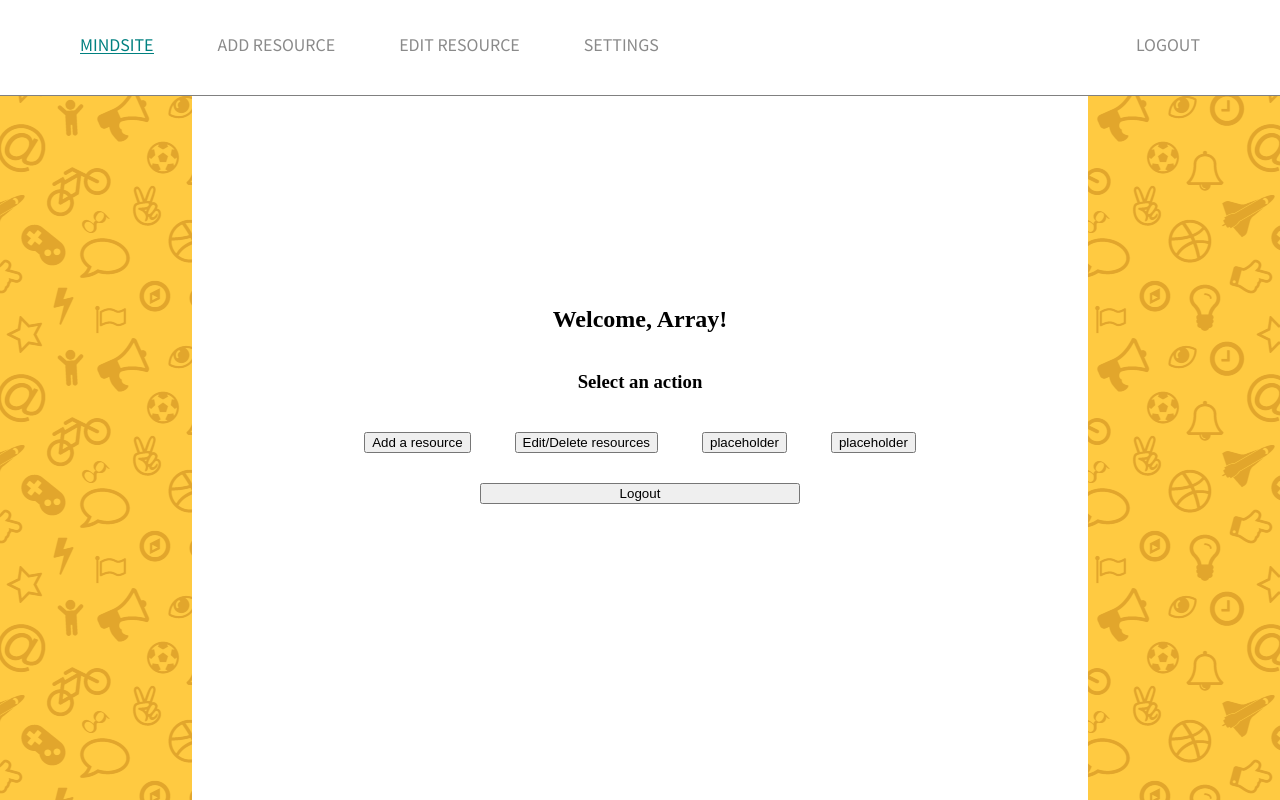
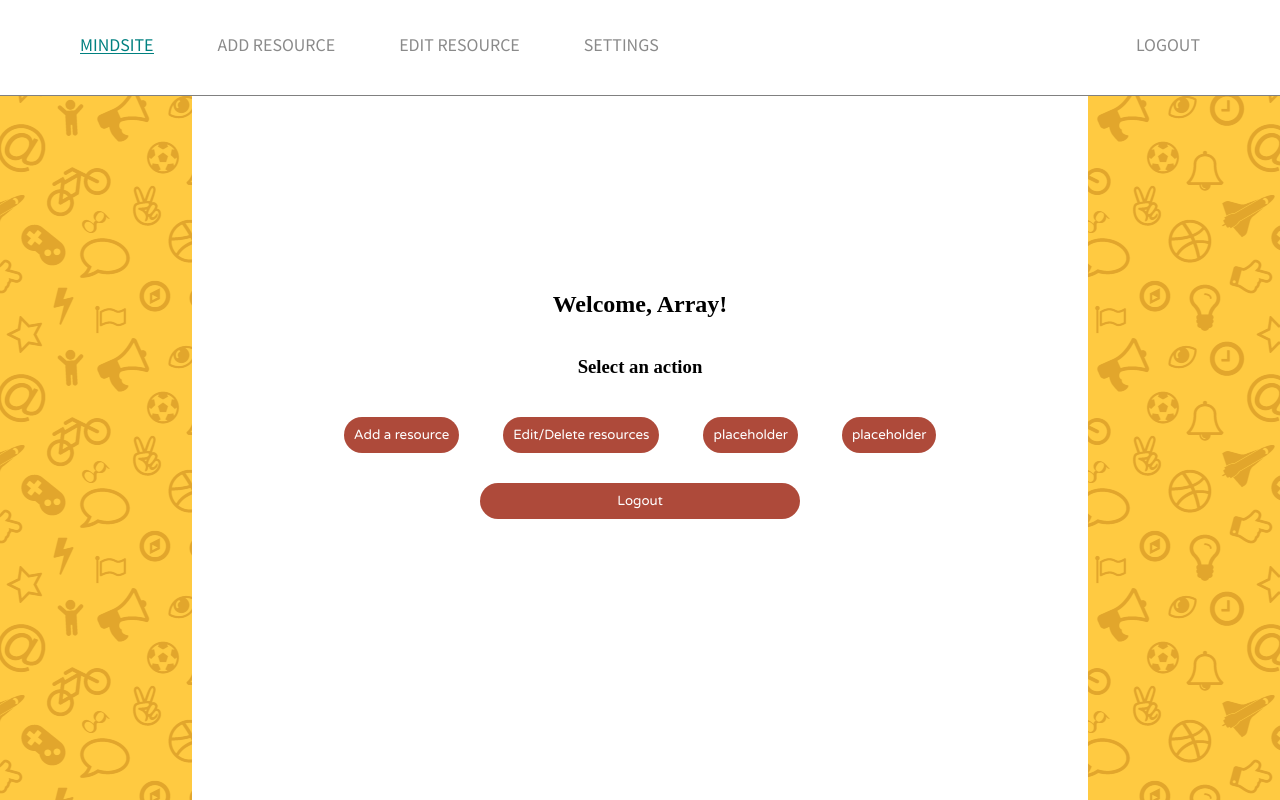
Before and after one commit to huachen24/mindsite, a PHP site: page /admin/index.php in a window 1280 px wide. Run offline with PHP 8.4, Linux system fonts and the light colour scheme; the visitor is signed in with stand-in values (Sample User, id 1).

Commit message:
change buttons & font

```diff
--- a/admin/styles.css
+++ b/admin/styles.css
@@ -1,7 +1,12 @@
 @import url(https://fonts.googleapis.com/css?family=Noto+Sans+SC);
+@import url(https://fonts.googleapis.com/css?family=Varela+Round);
 
 * {
     box-sizing: border-box;
+    --yellow: rgb(249, 178, 84);
+    --blue: rgb(26, 65, 91);
+    --buttons: rgb(174,74,58);
+    --titles: rgb(62,133,171);
 }
 
 body {
@@ -73,13 +78,34 @@
 
 button {
     margin: 10px 0px;
+    border-radius: 20px;
+    font-family: Varela Round;
+    background: var(--buttons);
+    padding: 10px;
+    color: white;
+    transition: 0.5s;
+    border: none;
+
 }
 
 button a {
-    color: black;
+    color: white;
     text-decoration: none;
     cursor: default;
+    transition: 0.5s;
 }
+
+button:hover{
+    background: white;
+    color: var(--buttons);
+    border: 1px solid var(--buttons);
+    padding: 10px;
+}
+
+button a:hover{
+    color: var(--buttons);
+}
+
 
 /**********/
 /* NavBar */
--- a/styles.css
+++ b/styles.css
@@ -16,7 +16,7 @@
 body {
     margin: 0px;
     min-width: 800px;
-    background-image: url("images/emojibg_admin.png");
+    background-image: url("images/emoji background.png");
     background-repeat: repeat;
     /*background-color: var(--yellow);*/
 }
```
